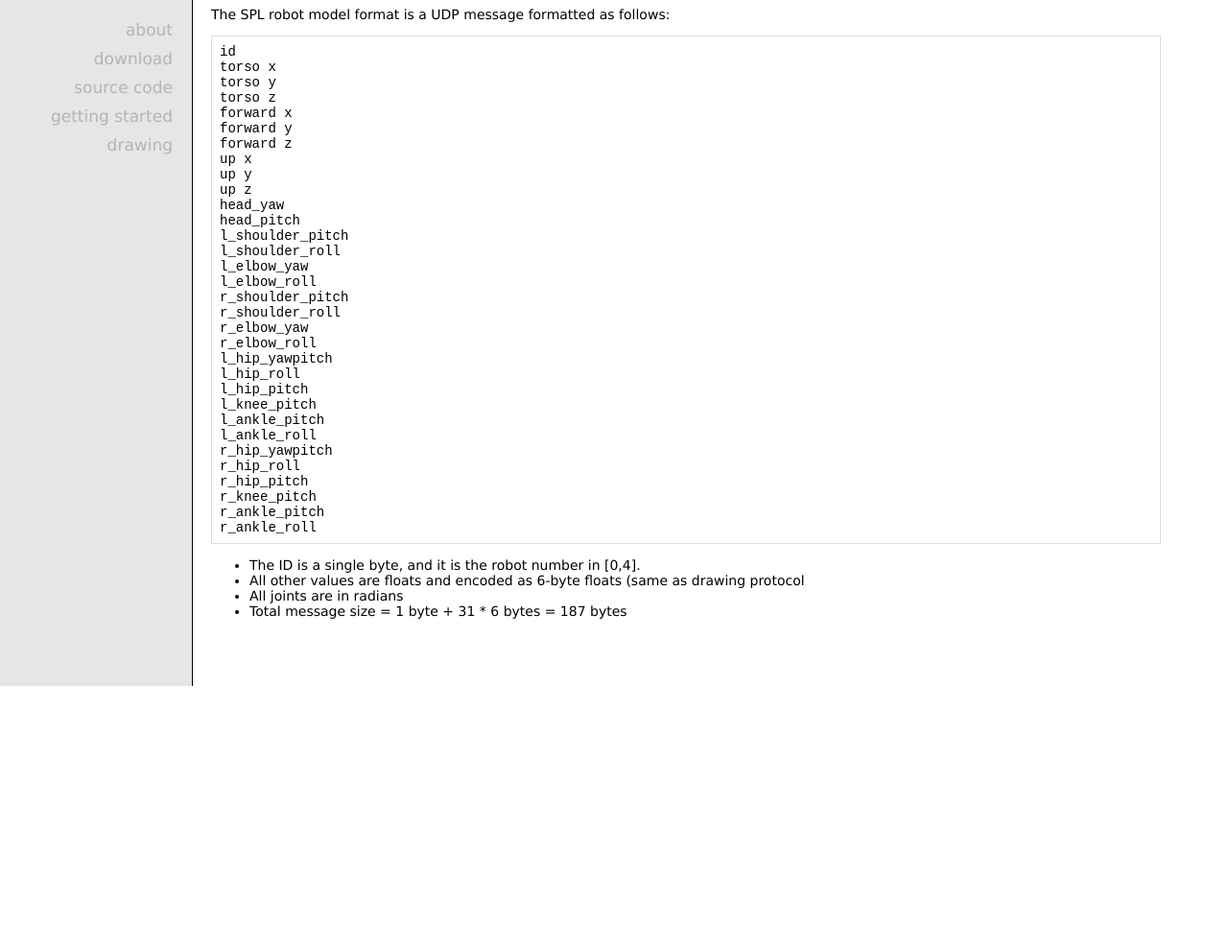
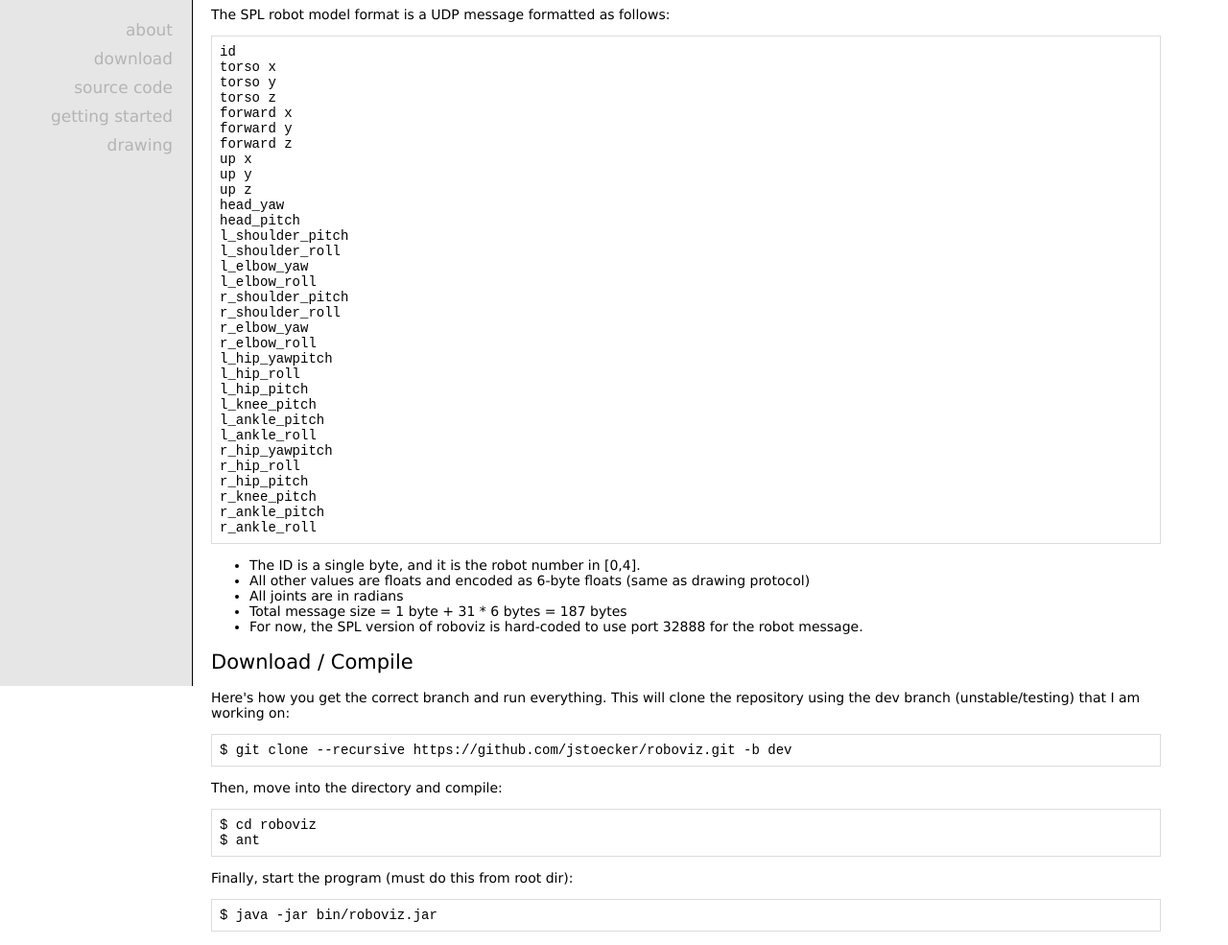
Before and after one commit to jstoecker/jstoecker.github.com, a plain HTML site: page roboviz/spl/index.html in a window 1280 px wide. Shown: the part 85-1070 px from the top of the page at 96% size. Before the commit the page ends 800 px from the top, so only its background shows below. Drawn offline with Linux system fonts and the light colour scheme.

Commit message:
updated spl notes

```diff
--- a/roboviz/spl/index.html
+++ b/roboviz/spl/index.html
@@ -61,10 +61,25 @@
     <ul>
       <li>The ID is a single byte, and it is the robot number in [0,4].</li>
       <li>All other values are floats and encoded as 6-byte floats (same as
-          drawing protocol</li>
+          drawing protocol)</li>
       <li>All joints are in radians</li>
       <li>Total message size = 1 byte + 31 * 6 bytes = 187 bytes</li>
+      <li>For now, the SPL version of roboviz is hard-coded to use port 32888
+          for the robot message.</li>
     </ul>
+    <h2>Download / Compile</h2>
+    <p>
+      Here's how you get the correct branch and run everything. This will clone
+      the repository using the dev branch (unstable/testing) that I am working
+      on:
+    </p>
+    <div class="code">
+      $ git clone --recursive https://github.com/jstoecker/roboviz.git -b dev
+    </div>
+    <p>Then, move into the directory and compile:</p>
+    <div class="code">$ cd roboviz<br>$ ant</div>
+    <p>Finally, start the program (must do this from root dir):</p>
+    <div class="code">$ java -jar bin/roboviz.jar</div>
   </div>
 
 </body>
```
